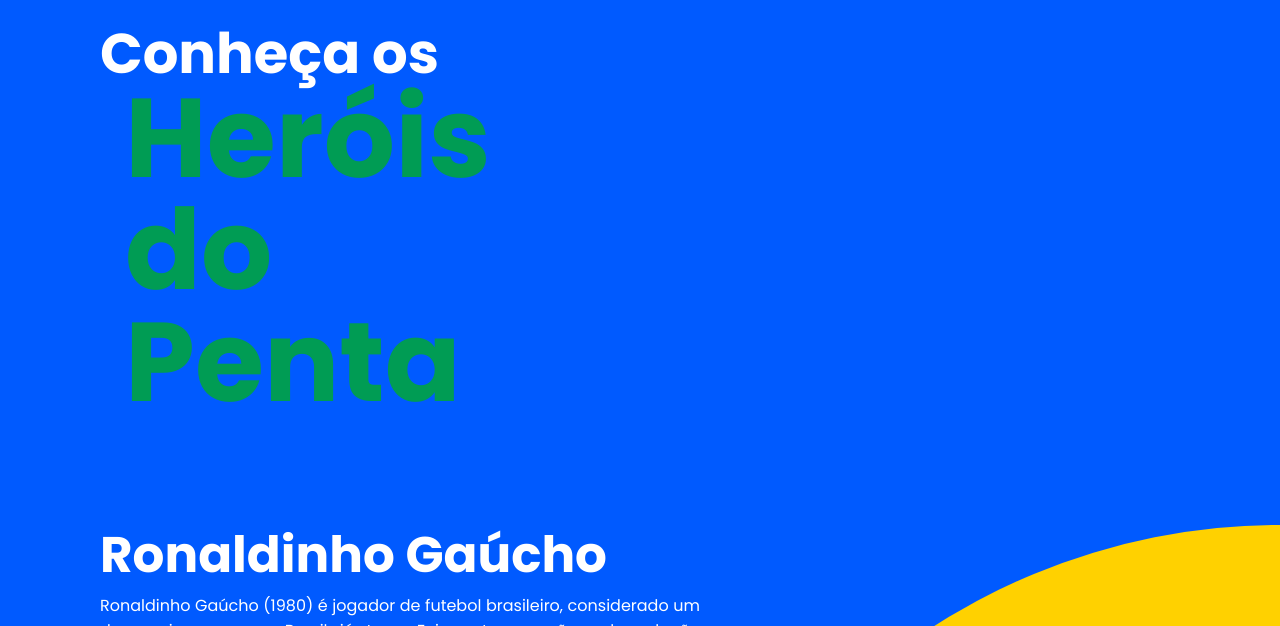
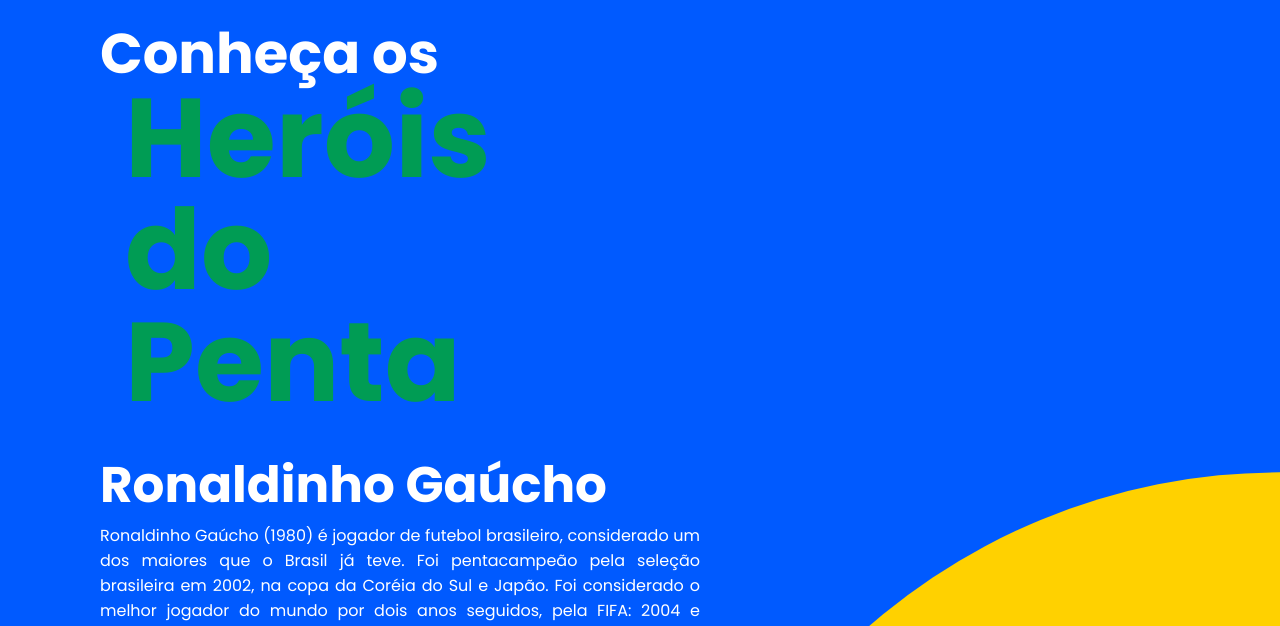
Before and after one commit to Elidawydson/Projeto-Zeta, a plain HTML site: page bli.html in a window 1280 px wide. Shown: the part 124-750 px from the top of the page. Drawn offline with Linux system fonts and the light colour scheme; files whose address does not match are found by name.

Commit message:
Add files via upload

```diff
--- a/bli.html
+++ b/bli.html
@@ -26,7 +26,7 @@
             <div class="text">
                 <h2>Conheça os <span class="line1">Heróis</span><br><span class="line2">do</span><br><span
                         class="line3">Penta</span> <br>
-                   <h3 style="margin-top: 100px; font-size: 50px; color: #fff;"> Ronaldinho Gaúcho </h3> </h2>
+                   <h3 style="margin-top: 30px; font-size: 50px; color: #fff;"> Ronaldinho Gaúcho </h3> </h2>
                 <p>Ronaldinho Gaúcho (1980) é jogador de futebol brasileiro, considerado um dos maiores que o Brasil já
                     teve. Foi
                     pentacampeão pela seleção brasileira em 2002, na copa da Coréia do Sul e Japão. Foi considerado o
```
